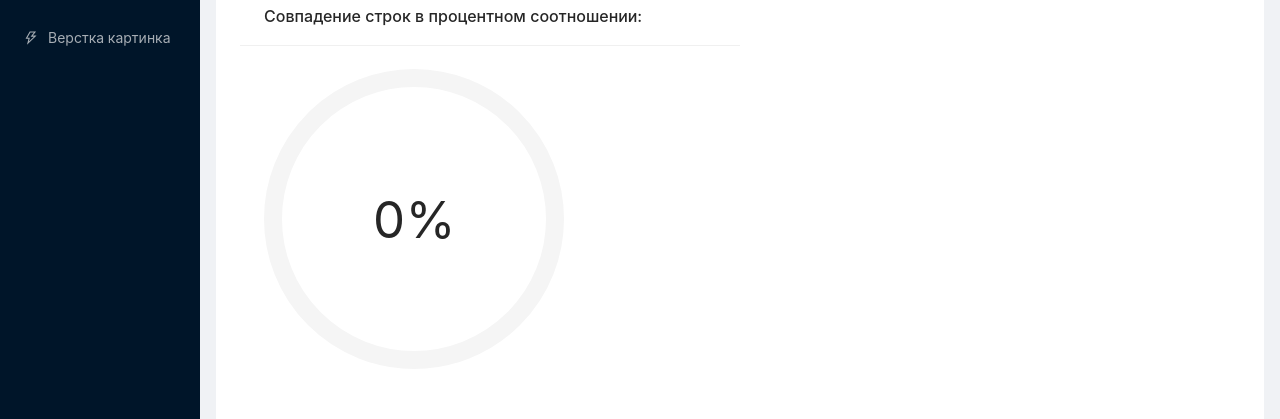
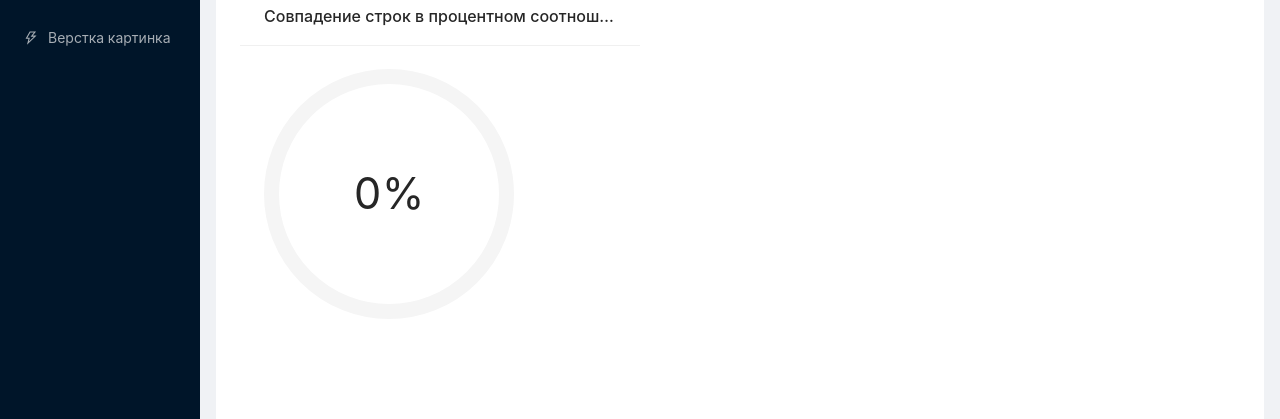
Before and after one commit to ibezgin/shalimov-lab, a React (Create React App) app: page /comparision in a window 1280 px wide. Shown: the part 146-565 px from the top of the page. Built offline with nearby package versions, Linux system fonts and the light colour scheme.

Commit message:
снова косметика

```diff
--- a/src/component/comparison/index.tsx
+++ b/src/component/comparison/index.tsx
@@ -126,8 +126,8 @@ export const Comparison = React.memo(() => {
           );
         }}
       </Formik>
-      <Card title="Совпадение строк в процентном соотношении:" bordered={false} style={{ width: 500 }}>
-        <Progress percent={percent} type="circle" width={300} format={percent => `${percent}%`} />
+      <Card title="Совпадение строк в процентном соотношении:" bordered={false} style={{ width: 400 }}>
+        <Progress percent={percent} type="circle" width={250} format={percent => `${percent}%`} />
       </Card>
       {/* <Title level={4} >Совпадение строк в процентном соотношении:</Title> */}
       {/* <Progress percent={percent} type="circle" width={400} format={percent => percent===100 ? "Совпадают" : `${percent}%`} /> */}
```
